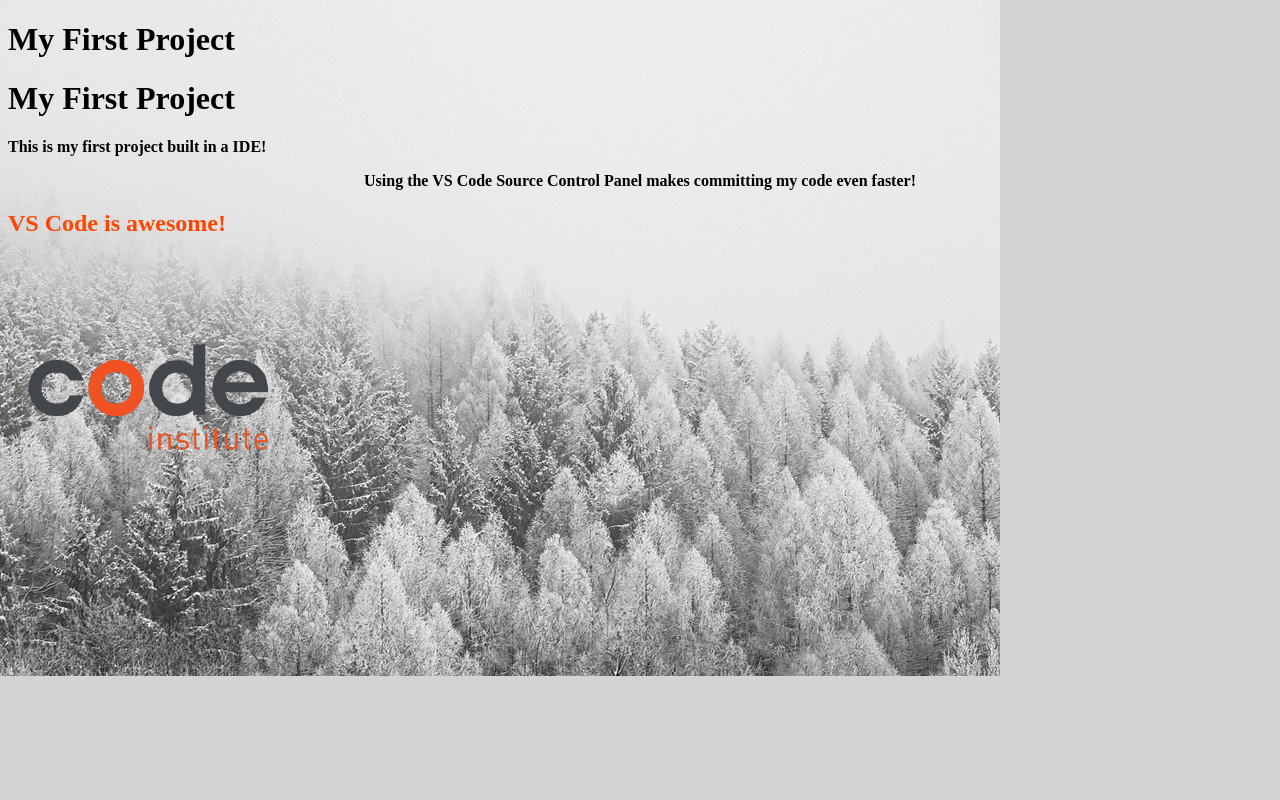
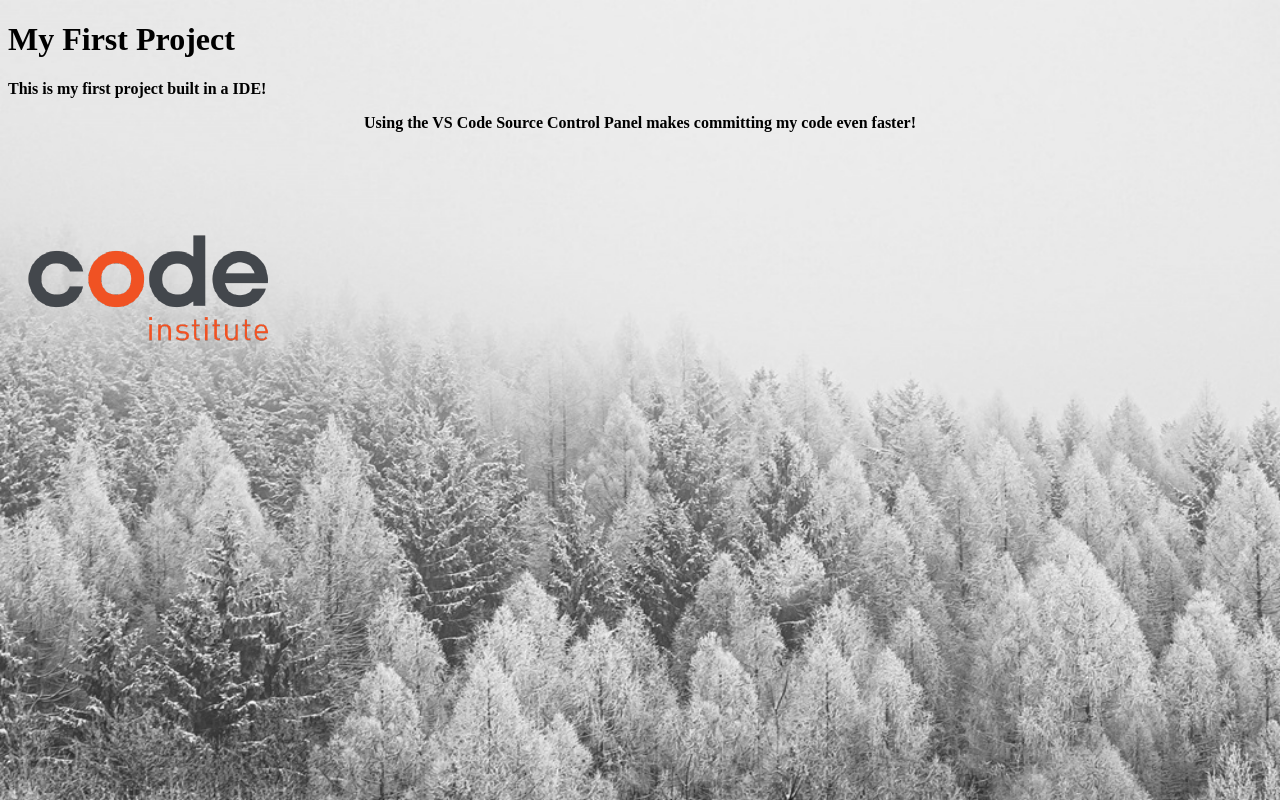
Before and after one commit to twitch10126/my-first-project, a plain HTML site: page index.html in a window 1280 px wide. Drawn offline with Linux system fonts and the light colour scheme.

Commit message:
Change background size to fit any screen size in styles.css and remove a heading from index.html and relevant CSS

```diff
--- a/assets/css/styles.css
+++ b/assets/css/styles.css
@@ -1,14 +1,13 @@
 body {
     background-color: lightgrey;
     background-image: url("../images/background-img.jpg");
-    background-repeat: no-repeat;
+    background-size: 100vw 100vh;
 }
-h2 {
-    color: orangered;
-}
+
 p {
     font-weight: bold;
 }
+
 .text-center{
     text-align: center;
 }
--- a/index.html
+++ b/index.html
@@ -9,10 +9,9 @@
 
   <body>
     <h1>My First Project</h1>
-    <h1>My First Project</h1>
     <p>This is my first project built in a IDE!</p>
     <p class="text-center">Using the VS Code Source Control Panel makes committing my code even faster!</p>
-    <h2>VS Code is awesome!</h2>
+
     <img src="assets/images/ci-logo.png" alt="code institute logo" />
   </body>
 </html>
```
